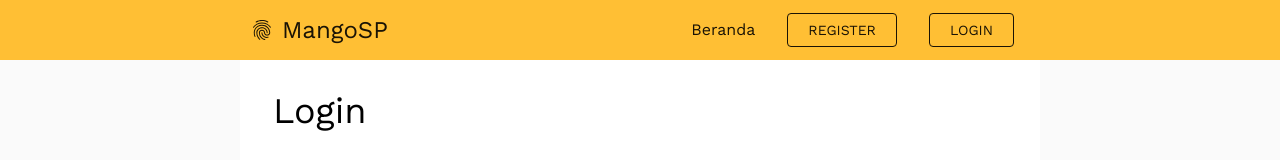
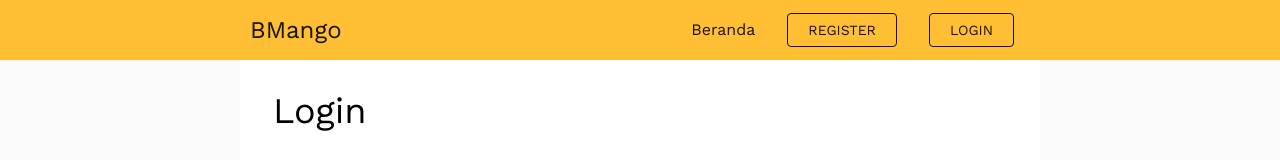
Before and after one commit to sabrinadizam21/fe-mangosp-blockchain, a React (Create React App) app: page /login in a window 1280 px wide. Shown: the top 160 px of the page. Built offline with nearby package versions, Linux system fonts and the light colour scheme.

Commit message:
fix dummy

```diff
--- a/src/pages/Navbar/Navbar.js
+++ b/src/pages/Navbar/Navbar.js
@@ -39,7 +39,8 @@ function Navbar() {
         <div className='navbar'>
           <div className='navbar-container container'>
             <Link to='/' className="navbar-logo" onClick={closeMobileMenu}>
-              <MdFingerprint className='navbar-icon' /> MangoSP
+              {/* <MdFingerprint className='navbar-icon' /> MangoSP */}
+              BMango
             </Link>
             <div className="menu-icon" onClick={handleClick}>
               {click ? <FaTimes/> : <FaBars />}
--- a/src/pages/Transaksi/TransaksiForm.js
+++ b/src/pages/Transaksi/TransaksiForm.js
@@ -67,6 +67,9 @@ function TransaksiForm() {
             <form id='buat-transaksi-baru' onSubmit={handleSubmit}>
               <UnlockAccess request={1}>
                 <>
+                  <Input label={'Varietas Benih'} type='text' name='varietasBenih' id='varietasBenih' errorMsg={error.varietasBenih}
+                    placeholder='Varietas Benih' value={inputTrx.varietasBenih} onChange={handleChange} onBlur={validateInput} required />
+
                   <Input label={'Kuantitas (Kg)'} type='number' name='kuantitasBenihKg' id='kuantitasBenihKg' errorMsg={error.kuantitasBenihKg}
                     placeholder='Kuantitas' value={inputTrx.kuantitasBenihKg} onChange={handleChange} onBlur={validateInput} />
 
@@ -176,7 +179,7 @@ function TransaksiForm() {
                     className="openModalBtn" buttonStyle='btn--primary' buttonSize='btn--medium' type={'button'}
                     onClick={()=>{
                       setModalOpen(true);
-                    }}
+                    }} disabled
                   >
                   SIMPAN
                   </Button>
```
